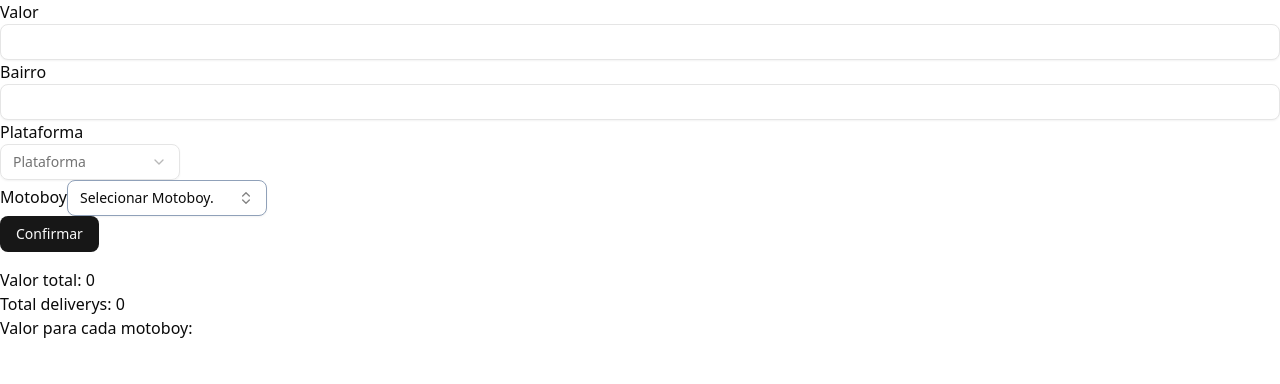
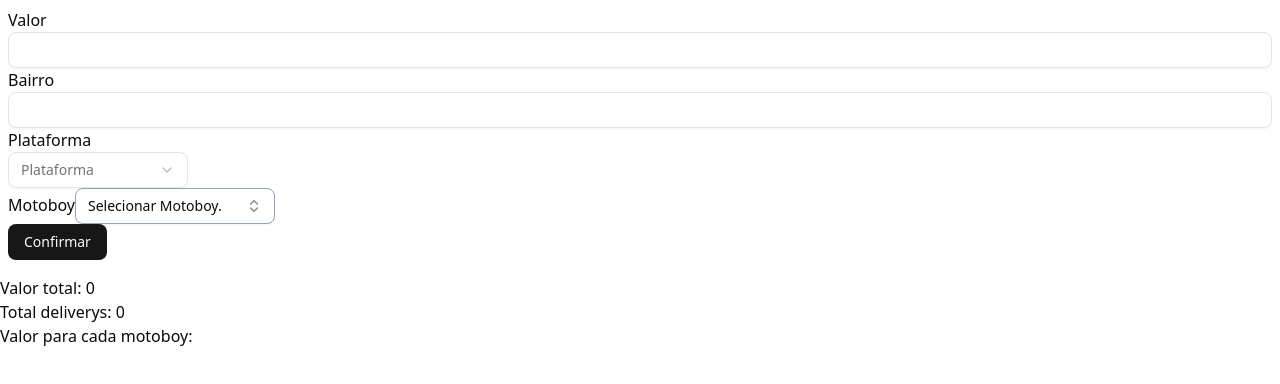
Before and after one commit to vitorsaa2k/Got-Delivery, a Next.js app: page / in a window 1280 px wide. Shown: the top 384 px of the page. Built offline with nearby package versions, Linux system fonts and the light colour scheme.

Commit message:
add margin to delivery form

```diff
--- a/src/features/deliveryForm/index.tsx
+++ b/src/features/deliveryForm/index.tsx
@@ -58,7 +58,7 @@ export function DeliveryForm() {
 		[]
 	);
 	return (
-		<>
+		<div className="m-2">
 			<DeliveryValueInput
 				deliveryValue={deliveryValue}
 				handleDeliveryValueChange={handleDeliveryValueChange}
@@ -75,6 +75,6 @@ export function DeliveryForm() {
 					Confirmar
 				</Button>
 			</div>
-		</>
+		</div>
 	);
 }
```
